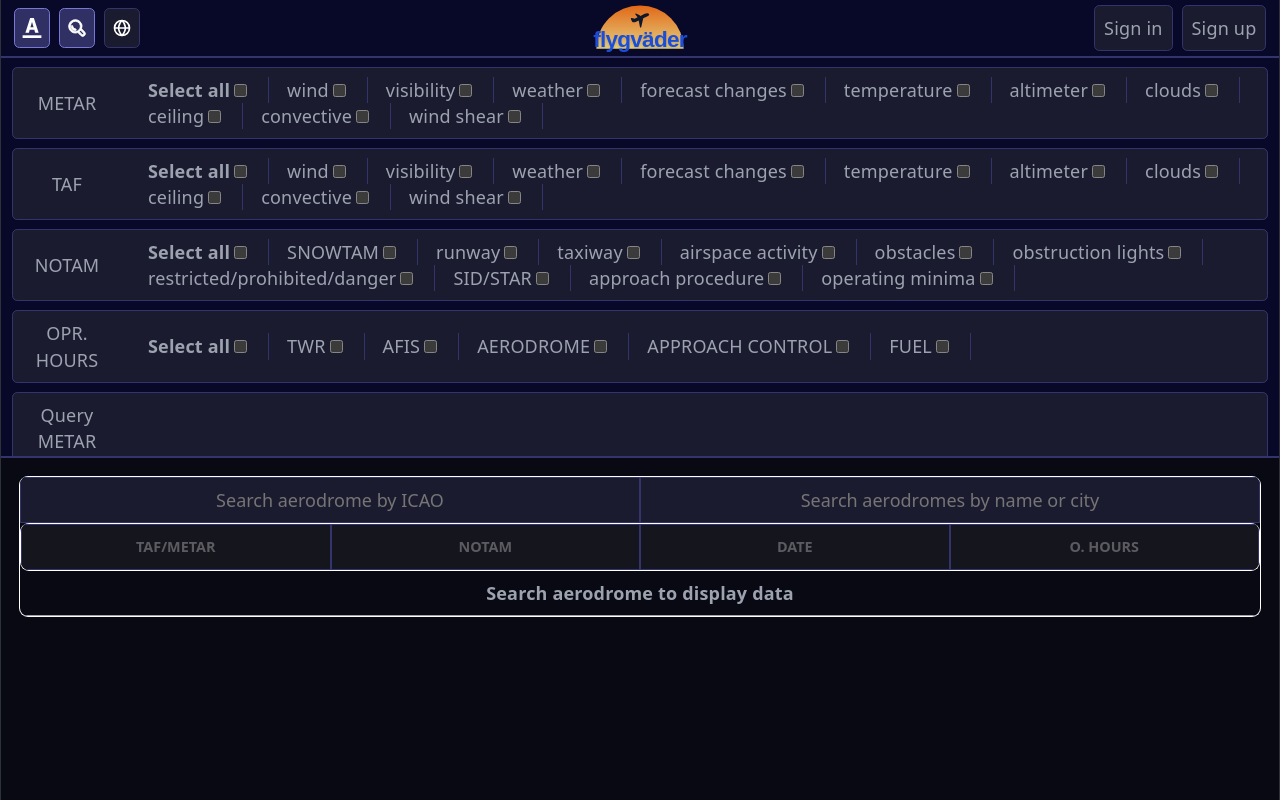
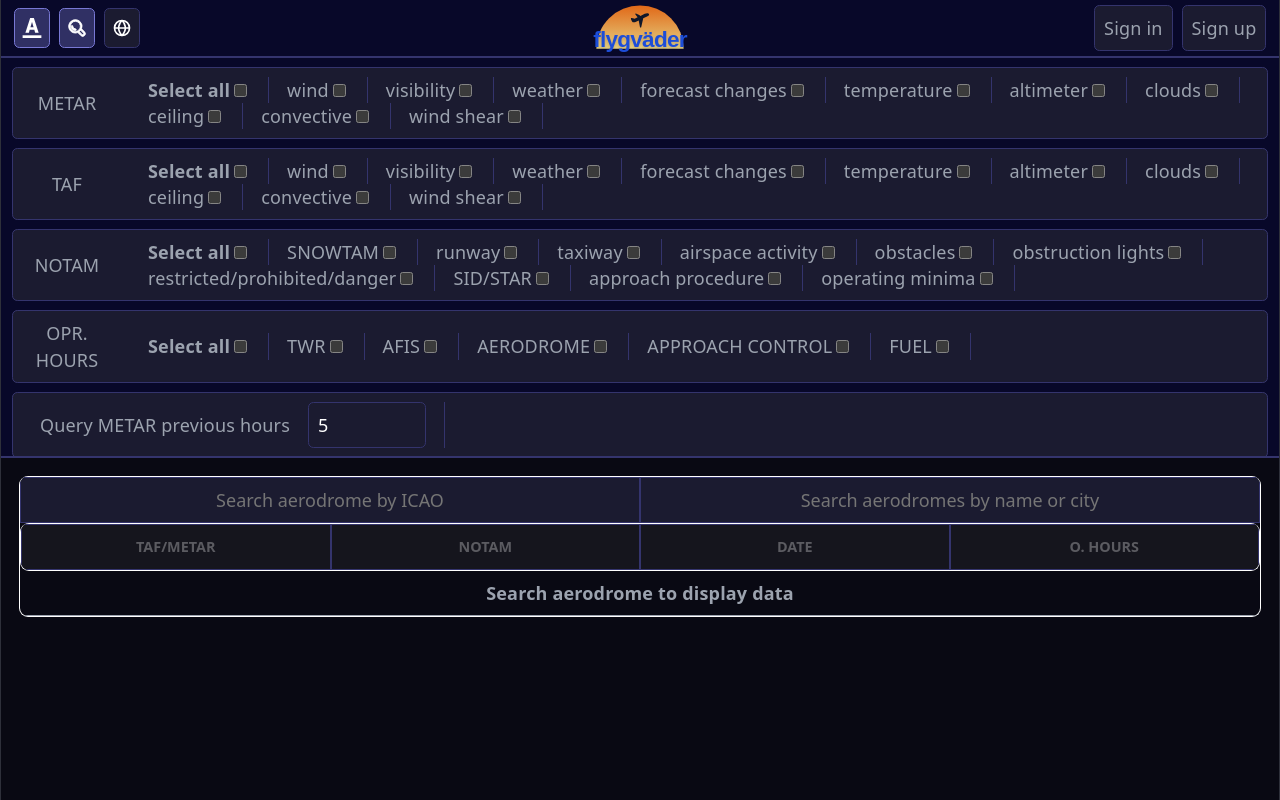
Before and after one commit to emiluppenberg/flightplan, a React (Vite) app: page /search in a window 1280 px wide. Both pictures are taken after a click on the button 31 px from the left and 27 px from the top of the page. Built offline with nearby package versions, Linux system fonts and the light colour scheme.

Commit message:
Basic styling

```diff
--- a/src/App.scss
+++ b/src/App.scss
@@ -354,6 +354,13 @@ h2 {
           padding: 0 1rem 0 1rem;
           border-right: 1px solid $color-first-border;
 
+          &.config {
+            display: flex;
+            align-items: center;
+            white-space: nowrap;
+            gap: 1rem;
+          }
+
           &.toggle-all {
             font-weight: 800;
           }
--- a/src/components/Config.tsx
+++ b/src/components/Config.tsx
@@ -41,7 +41,8 @@ const Config = () => {
             </div>
             <div className="form-row">
                 <fieldset>
-                    <label>
+                    <div className="options">
+                        <label className="config">
                             Query METAR previous hours
                             <input
                                 type="number"
@@ -50,6 +51,7 @@ const Config = () => {
                                 value={context.queryMetarPreviousHours}
                                 onChange={(e) => handleChangeQueryMetarPreviousHours(e)} />
                         </label>
+                    </div>
                 </fieldset>
             </div>
         </div>
```
Lines whose indentation alone changed are shown as unchanged.
